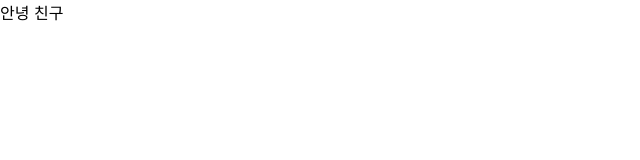
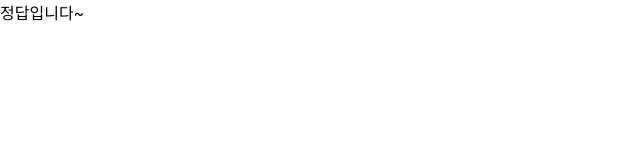
Before and after one commit to Gungoguma/React-study, a React (Create React App) app in the folder kimminjun_react/: page / in a window 1280 px wide. Shown: the top 160 px of the page, without its empty margins (0-640 px from the left). Built offline with nearby package versions, Linux system fonts and the light colour scheme.

Commit message:
삼항 연산자

```diff
--- a/kimminjun_react/src/App.js
+++ b/kimminjun_react/src/App.js
@@ -1,10 +1,11 @@
 import React, { Component } from 'react';
 
 const App = () => {
-	const name = '친구';
 	return (
 		<div>
-			안녕 {name}
+			{
+				1 + 1 === 2 ? <div>정답입니다~</div> : <div>틀렸습니다~</div>
+			}
 		</div>
 	);
 }
```
